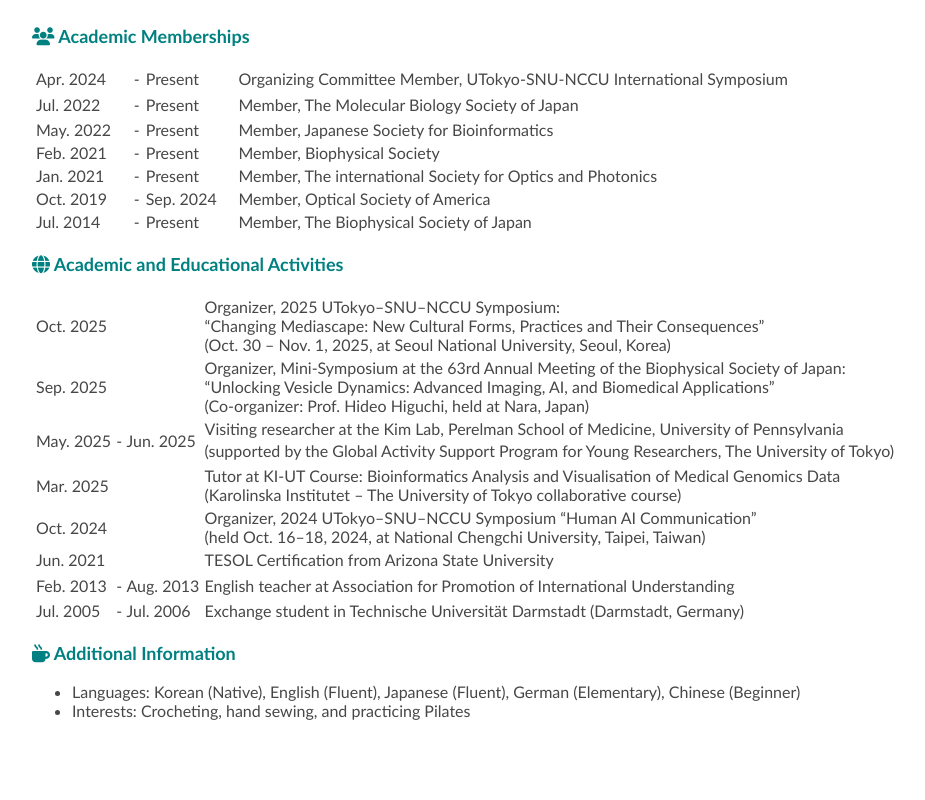
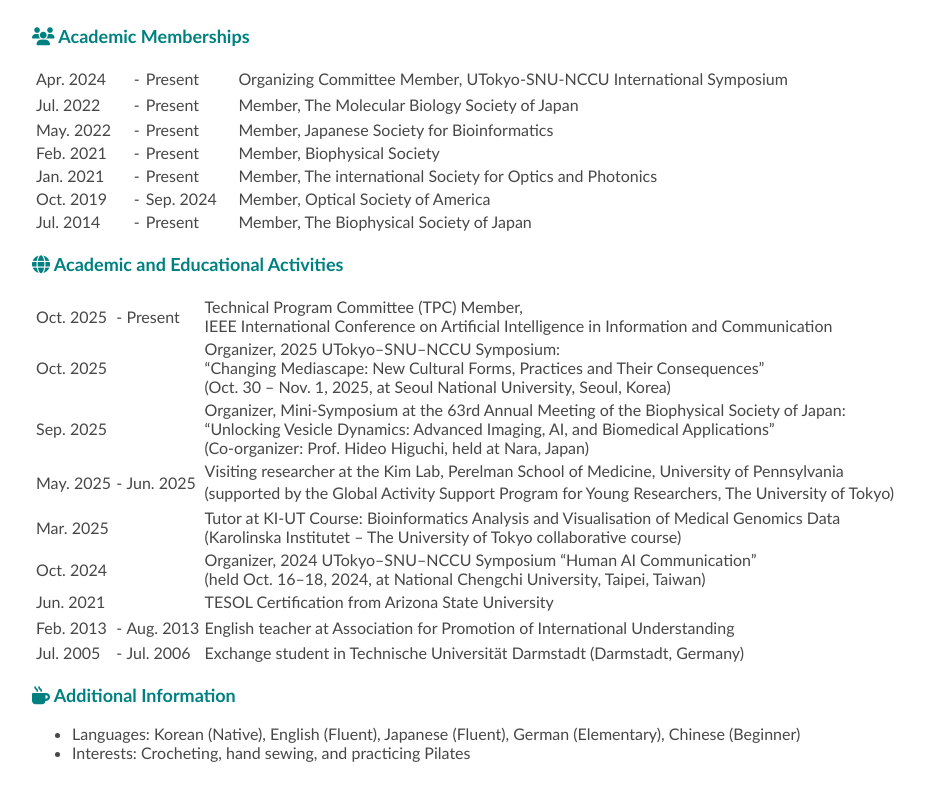
Before and after one commit to caocao0525/caocao0525.github.io, a plain HTML site: page index.html in a window 1280 px wide. Shown: the part 4097-4897 px from the top of the page, without its empty margins (326-1251 px from the left). Drawn offline with Linux system fonts and the light colour scheme.

Commit message:
Update index.html

```diff
--- a/index.html
+++ b/index.html
@@ -531,6 +531,15 @@ Institute for Quantitative Biosciences (IQB), The University of Tokyo
        <table>
         <tr>
           <td>Oct. 2025</td>
+          <td> - </td>
+          <td>Present</td>
+          <td>
+            Technical Program Committee (TPC) Member,<br>
+            IEEE International Conference on Artificial Intelligence in Information and Communication
+          </td>
+        </tr>
+        <tr>
+          <td>Oct. 2025</td>
           <td></td>
           <td></td>
           <td>
```
